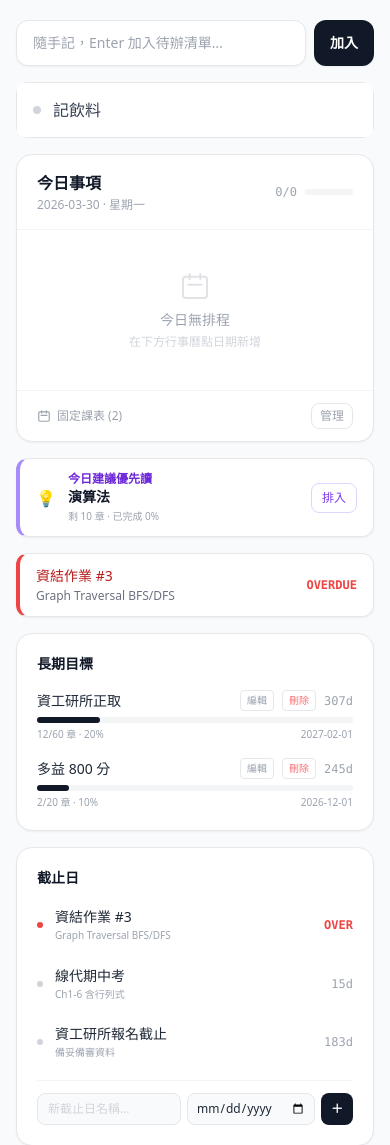
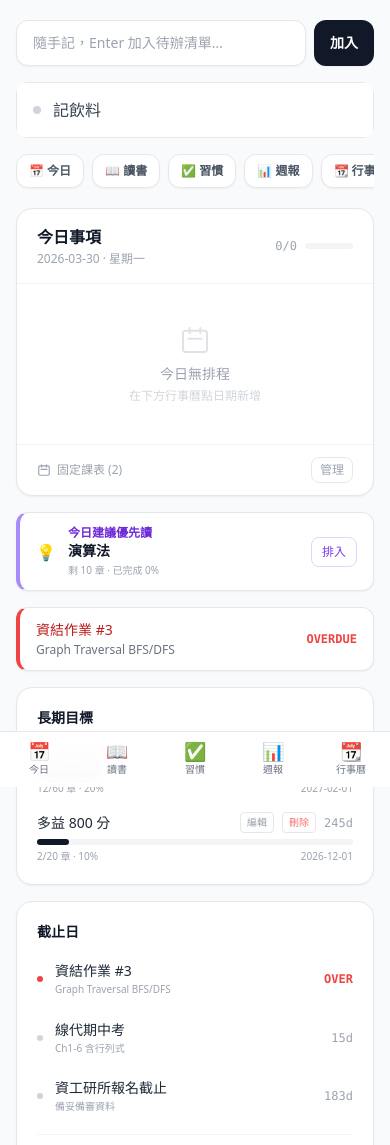
Before and after one commit to jdfiss/commmand-cenrter, a Flask app: page / in a window 390 px wide. Shown: the part 57-1202 px from the top of the page. Run offline with Flask 3, Linux system fonts and the light colour scheme; some libraries are stand-ins or nearby versions.

Commit message:
fix: fs delete always visible, zoom prevention, bottom nav, section quick-jump

```diff
--- a/templates/index.html
+++ b/templates/index.html
@@ -20,6 +20,13 @@
         .swipe-content { touch-action: pan-y; }
         .cal-cell { border-right: 1px solid #f3f4f6; border-bottom: 1px solid #f3f4f6; }
         #cal-grid { border-left: 1px solid #f3f4f6; border-top: 1px solid #f3f4f6; }
+        /* 防止 iOS 輸入框自動放大 */
+        input, textarea, select { font-size: 16px; }
+        /* 區塊導覽列隱藏捲軸 */
+        .nav-scroll { -ms-overflow-style: none; scrollbar-width: none; }
+        .nav-scroll::-webkit-scrollbar { display: none; }
+        /* 底部 tab 留空 */
+        @media (max-width: 1023px) { body { padding-bottom: 64px; } }
     </style>
 </head>
 <body class="bg-gray-50 text-gray-900 font-sans antialiased">
@@ -75,8 +82,17 @@
         {% endfor %}
     </ul>
 
-    <!-- Section dock -->
+    <!-- Section dock (collapsed sections) -->
     <div id="section-dock" style="display:none" class="flex flex-wrap gap-1.5"></div>
+
+    <!-- ═══ Mobile Section Nav ═══ -->
+    <div class="lg:hidden flex gap-2 nav-scroll overflow-x-auto pb-1">
+        <button onclick="jumpSection('section-today')"   class="flex-shrink-0 flex items-center gap-1.5 px-3 py-2 bg-white border border-gray-200 rounded-xl text-xs font-semibold text-gray-600 shadow-sm active:scale-95 transition">📅 今日</button>
+        <button onclick="jumpSection('section-study')"   class="flex-shrink-0 flex items-center gap-1.5 px-3 py-2 bg-white border border-gray-200 rounded-xl text-xs font-semibold text-gray-600 shadow-sm active:scale-95 transition">📖 讀書</button>
+        <button onclick="jumpSection('section-habits')"  class="flex-shrink-0 flex items-center gap-1.5 px-3 py-2 bg-white border border-gray-200 rounded-xl text-xs font-semibold text-gray-600 shadow-sm active:scale-95 transition">✅ 習慣</button>
+        <button onclick="jumpSection('section-weekly')"  class="flex-shrink-0 flex items-center gap-1.5 px-3 py-2 bg-white border border-gray-200 rounded-xl text-xs font-semibold text-gray-600 shadow-sm active:scale-95 transition">📊 週報</button>
+        <button onclick="jumpSection('section-calendar')" class="flex-shrink-0 flex items-center gap-1.5 px-3 py-2 bg-white border border-gray-200 rounded-xl text-xs font-semibold text-gray-600 shadow-sm active:scale-95 transition">📆 行事曆</button>
+    </div>
 
 
     <!-- ═══ Main Grid ═══ -->
@@ -1972,7 +1988,7 @@
                 <span class="font-mono text-xs text-gray-400 w-12 shrink-0">${item.time}</span>
                 <span class="flex-1 text-sm text-gray-800">${item.task}</span>
                 <span class="text-xs text-gray-400 shrink-0">${item.duration}m</span>
-                <button onclick="deleteFSItem(${idx})" class="opacity-0 group-hover:opacity-100 w-6 h-6 flex items-center justify-center rounded hover:bg-red-50 text-gray-400 hover:text-red-400 transition text-sm shrink-0">✕</button>`;
+                <button onclick="deleteFSItem(${idx})" class="w-7 h-7 flex items-center justify-center rounded-lg bg-gray-50 hover:bg-red-50 text-gray-400 hover:text-red-500 transition text-sm shrink-0 active:scale-90">✕</button>`;
             container.appendChild(el);
         });
     }
@@ -2098,6 +2114,30 @@
             document.getElementById('new-task-end-time').value = `${endH}:${String(m).padStart(2,'0')}`;
         });
     });
+
+    // ── 防止 iOS 縮放 ─────────────────────────────────────────────
+    document.addEventListener('gesturestart',  e => e.preventDefault(), { passive: false });
+    document.addEventListener('gesturechange', e => e.preventDefault(), { passive: false });
+    document.addEventListener('gestureend',    e => e.preventDefault(), { passive: false });
+    let _lastTouch = 0;
+    document.addEventListener('touchstart', e => {
+        if (e.touches.length > 1) e.preventDefault();
+        const now = Date.now();
+        if (now - _lastTouch < 300) e.preventDefault();
+        _lastTouch = now;
+    }, { passive: false });
+
+    // ── 區塊導覽 ─────────────────────────────────────────────────
+    function jumpSection(id) {
+        const el = document.getElementById(id);
+        if (!el) return;
+        if (el.classList.contains('hidden')) {
+            el.classList.remove('hidden');
+            localStorage.setItem('sec_' + id, '0');
+            updateDock();
+        }
+        setTimeout(() => el.scrollIntoView({ behavior: 'smooth', block: 'start' }), 50);
+    }
 </script>
 <!-- ═══ Fixed Schedule Modal ═══ -->
 <div id="fixed-schedule-modal" class="hidden fixed inset-0 bg-black/50 backdrop-blur-sm z-50 flex items-end sm:items-center justify-center sm:p-6" onclick="if(event.target===this)closeFSModal()">
@@ -2125,6 +2165,30 @@
 </div>
 
 <!-- Toast 通知容器 -->
-<div id="toast-container" class="fixed bottom-5 left-1/2 -translate-x-1/2 z-[999] flex flex-col gap-2 items-center pointer-events-none"></div>
+<div id="toast-container" class="fixed bottom-20 left-1/2 -translate-x-1/2 z-[999] flex flex-col gap-2 items-center pointer-events-none lg:bottom-5"></div>
+
+<!-- ═══ Mobile Bottom Tab Bar ═══ -->
+<nav class="lg:hidden fixed bottom-0 left-0 right-0 z-40 bg-white/95 backdrop-blur-md border-t border-gray-200 flex">
+    <button onclick="jumpSection('section-today')"    class="flex-1 flex flex-col items-center justify-center gap-0.5 py-2.5 text-gray-500 hover:text-gray-900 transition active:bg-gray-50">
+        <span class="text-lg leading-none">📅</span>
+        <span class="text-[10px] font-medium">今日</span>
+    </button>
+    <button onclick="jumpSection('section-study')"    class="flex-1 flex flex-col items-center justify-center gap-0.5 py-2.5 text-gray-500 hover:text-gray-900 transition active:bg-gray-50">
+        <span class="text-lg leading-none">📖</span>
+        <span class="text-[10px] font-medium">讀書</span>
+    </button>
+    <button onclick="jumpSection('section-habits')"   class="flex-1 flex flex-col items-center justify-center gap-0.5 py-2.5 text-gray-500 hover:text-gray-900 transition active:bg-gray-50">
+        <span class="text-lg leading-none">✅</span>
+        <span class="text-[10px] font-medium">習慣</span>
+    </button>
+    <button onclick="jumpSection('section-weekly')"   class="flex-1 flex flex-col items-center justify-center gap-0.5 py-2.5 text-gray-500 hover:text-gray-900 transition active:bg-gray-50">
+        <span class="text-lg leading-none">📊</span>
+        <span class="text-[10px] font-medium">週報</span>
+    </button>
+    <button onclick="jumpSection('section-calendar')" class="flex-1 flex flex-col items-center justify-center gap-0.5 py-2.5 text-gray-500 hover:text-gray-900 transition active:bg-gray-50">
+        <span class="text-lg leading-none">📆</span>
+        <span class="text-[10px] font-medium">行事曆</span>
+    </button>
+</nav>
 </body>
 </html>
```
